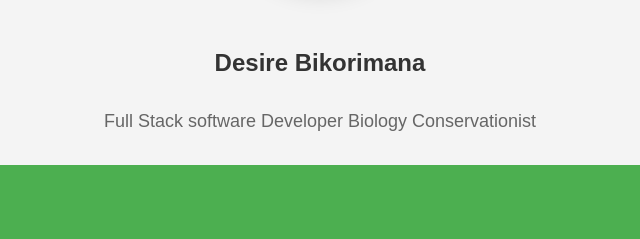
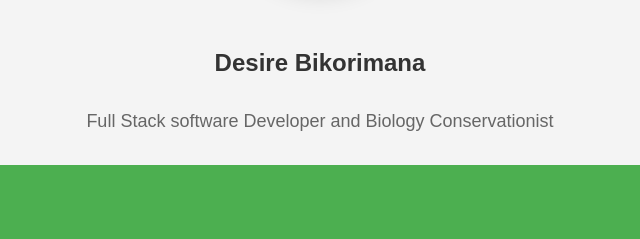
Before and after one commit to Desire-2/Wildlife_Monitoring_and_Tracking_System1, a plain HTML site: page index.html in a window 1280 px wide. Shown: the part 5273-5512 px from the top of the page, 320-960 px from the left. Drawn offline with nearby package versions, Linux system fonts and the light colour scheme.

Commit message:
index page for biodiversity nexus

```diff
--- a/index.html
+++ b/index.html
@@ -181,7 +181,7 @@
             <div class="team-member animate__animated animate__fadeInUp">
                 <img src="/images/Passport-new (1).jpg" alt="Desire Bikorimana">
                 <h3>Desire Bikorimana</h3>
-                <p>Full Stack software Developer Biology Conservationist</p>
+                <p>Full Stack software Developer and Biology Conservationist</p>
             </div>
             <!-- Add more team members as needed -->
         </div>
```
